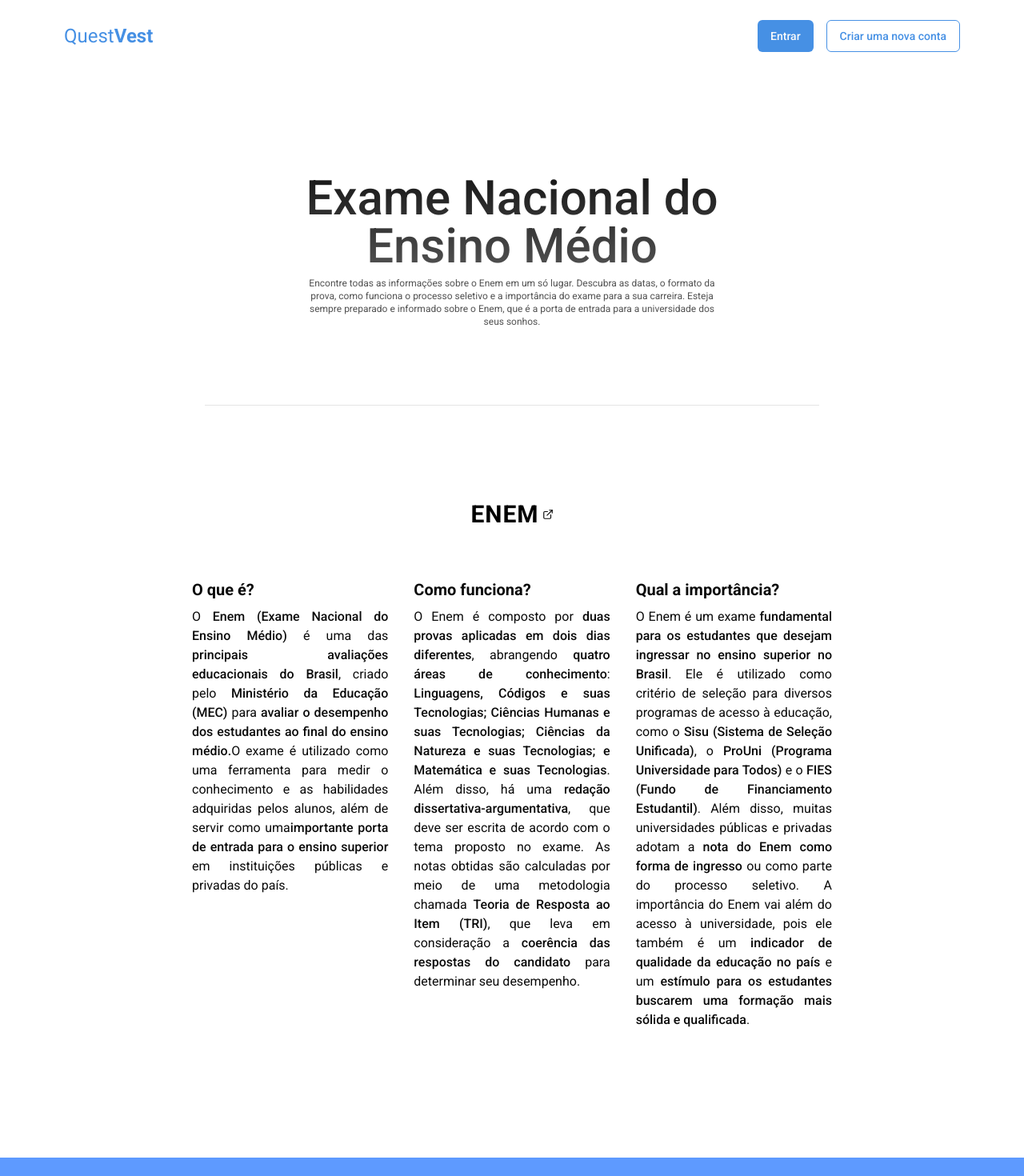
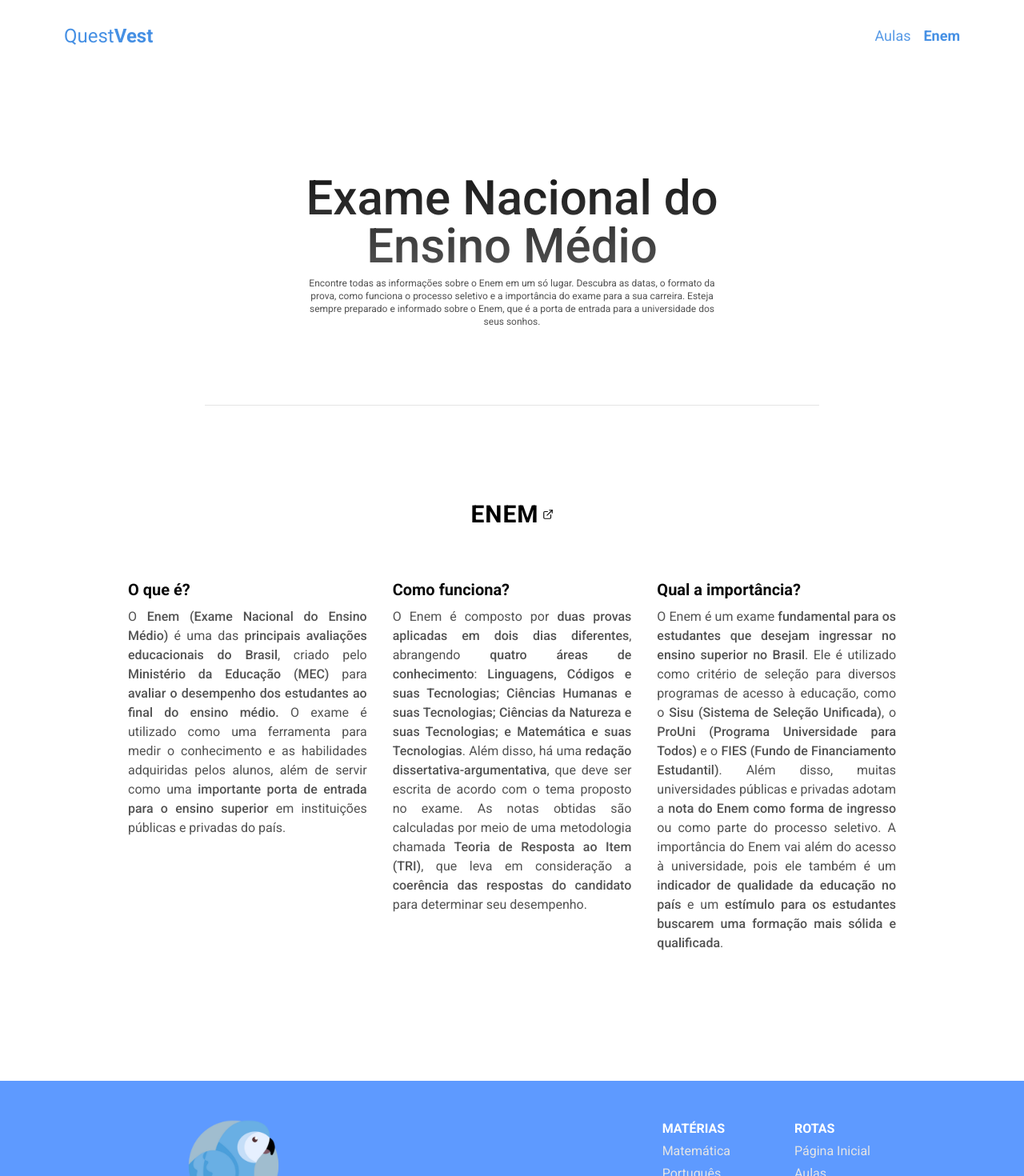
Before and after one commit to Dnowdd/StudyProjectFatec, a React (Vite) app: page /enem in a window 1280 px wide. Shown: the top 1470 px of the page at 80% size. Built offline with nearby package versions, Linux system fonts and the light colour scheme.

Commit message:
feat: adding paths to header

```diff
--- a/src/Routes/Dashboard/header.tsx
+++ b/src/Routes/Dashboard/header.tsx
@@ -1,9 +1,13 @@
 import { Button } from "@/components/ui/button";
 import { Menu } from "lucide-react";
 import { useEffect, useState } from "react";
+import { Link, useLocation } from "react-router-dom";
 
 export default function Header() {
   const [hasScrolled, setHasScrolled] = useState(false);
+  const [isHome, setIsHome] = useState(false);
+  const [actualPath, setActualPath] = useState("");
+  const location = useLocation();
 
   useEffect(() => {
     const handleScroll = () => {
@@ -17,6 +21,23 @@ export default function Header() {
     };
   }, []);
 
+  useEffect(() => {
+    setIsHome(location.pathname === "/");
+
+    setActualPath(location.pathname.split("/")[1]);
+  }, [location.pathname]);
+
+  const pages = [
+    {
+      label: "Aulas",
+      path: "/aulas",
+    },
+    {
+      label: "Enem",
+      path: "/enem",
+    },
+  ];
+
   return (
     <>
       <header
@@ -25,13 +46,27 @@ export default function Header() {
         }`}
       >
         <div className="xl:text-center max-xl:w-full">
-          <h1 className="text-2xl text-primary">
+          <Link to="/" className="text-2xl text-primary">
             Quest<strong>Vest</strong>
-          </h1>
+          </Link>
         </div>
         <div className="md:hidden h-full w-1/4 flex items-center justify-center">
           <Menu size={34} />
         </div>
+        {!isHome ? (
+          <div className="flex gap-4 max-md:hidden">
+            {pages.map((page) => (
+              <Link
+                to={page.path}
+                className={`text-primary text-lg ${
+                  `/${actualPath}` == page.path ? "font-semibold" : "opacity-90"
+                }`}
+              >
+                {page.label}
+              </Link>
+            ))}
+          </div>
+        ) : (
           <div className="flex gap-4 max-md:hidden">
             <Button className="hover:bg-primary-hover">Entrar</Button>
             <Button
@@ -41,6 +76,7 @@ export default function Header() {
               Criar uma nova conta
             </Button>
           </div>
+        )}
       </header>
       <div className="w-full h-[90px]"></div>
     </>
--- a/src/Routes/Enem/index.tsx
+++ b/src/Routes/Enem/index.tsx
@@ -1,8 +1,21 @@
 import GradualSpacing from "@/components/ui/gradual-spacing";
 import { ExternalLink } from "lucide-react";
+import { ReactNode } from "react";
 import { Link } from "react-router-dom";
 
 export default function Enem() {
+  const Card: React.FC<{ title: string; children: ReactNode }> = ({
+    title,
+    children,
+  }) => {
+    return (
+      <div className="w-full xl:w-1/3 flex flex-col gap-2">
+        <h2 className="text-xl font-semibold">{title}</h2>
+        <div className="text-justify text-neutral-600">{children}</div>
+      </div>
+    );
+  };
+
   return (
     <div className="flex flex-col items-center justify-center gap-24 pb-40">
       <div className="flex flex-col gap-2 items-center mt-32 relative">
@@ -20,7 +33,7 @@ export default function Enem() {
         </p>
       </div>
       <div className="w-3/5 h-px bg-neutral-200"></div>
-      <div className="flex flex-col items-center px-60 gap-10">
+      <div className="flex flex-col items-center px-4 xl:px-40 2xl:px-60 gap-10">
         <Link to="#" className="flex gap-2 items-center">
           <GradualSpacing
             className="font-display text-center text-3xl font-bold -tracking-widest text-black dark:text-white md:leading-[5rem]"
@@ -28,10 +41,8 @@ export default function Enem() {
           />
           <ExternalLink size={14} />
         </Link>
-        <div className="flex gap-8">
-          <div className="w-1/3 flex flex-col gap-2">
-            <h2 className="text-xl font-semibold">O que é?</h2>
-            <div className="text-justify">
+        <div className="flex flex-col xl:flex-row gap-8">
+          <Card title="O que é?">
             O{" "}
             <span className="font-medium">
               Enem (Exame Nacional do Ensino Médio)
@@ -45,18 +56,16 @@ export default function Enem() {
             para{" "}
             <span className="font-medium">
               avaliar o desempenho dos estudantes ao final do ensino médio.
-              </span>
-              O exame é utilizado como uma ferramenta para medir o conhecimento
-              e as habilidades adquiridas pelos alunos, além de servir como uma
+            </span>{" "}
+            O exame é utilizado como uma ferramenta para medir o conhecimento e
+            as habilidades adquiridas pelos alunos, além de servir como uma{" "}
             <span className="font-medium">
               importante porta de entrada para o ensino superior
             </span>{" "}
             em instituições públicas e privadas do país.
-            </div>
-          </div>
-          <div className="w-1/3 flex flex-col gap-2">
-            <h2 className="text-xl font-semibold">Como funciona?</h2>
-            <div className="text-justify">
+          </Card>
+
+          <Card title="Como funciona?">
             O Enem é composto por{" "}
             <span className="font-medium">
               duas provas aplicadas em dois dias diferentes
@@ -65,8 +74,8 @@ export default function Enem() {
             <span className="font-medium">quatro áreas de conhecimento</span>:{" "}
             <span className="font-medium">
               Linguagens, Códigos e suas Tecnologias; Ciências Humanas e suas
-                Tecnologias; Ciências da Natureza e suas Tecnologias; e
-                Matemática e suas Tecnologias
+              Tecnologias; Ciências da Natureza e suas Tecnologias; e Matemática
+              e suas Tecnologias
             </span>
             . Além disso, há uma{" "}
             <span className="font-medium">
@@ -82,11 +91,9 @@ export default function Enem() {
               coerência das respostas do candidato
             </span>{" "}
             para determinar seu desempenho.
-            </div>
-          </div>
-          <div className="w-1/3 flex flex-col gap-2">
-            <h2 className="text-xl font-semibold">Qual a importância?</h2>
-            <div className="text-justify">
+          </Card>
+
+          <Card title="Qual a importância?">
             O Enem é um exame{" "}
             <span className="font-medium">
               fundamental para os estudantes que desejam ingressar no ensino
@@ -120,8 +127,7 @@ export default function Enem() {
               qualificada
             </span>
             .
-            </div>
-          </div>
+          </Card>
         </div>
       </div>
     </div>
--- a/src/Routes/Home/index.tsx
+++ b/src/Routes/Home/index.tsx
@@ -2,6 +2,7 @@ import { Button } from "@/components/ui/button";
 import DotPattern from "@/components/ui/dot-pattern";
 import { ChevronRight } from "lucide-react";
 import { cn } from "@/lib/utils";
+import { Link } from "react-router-dom";
 
 export default function Home() {
   return (
@@ -22,9 +23,11 @@ export default function Home() {
           uma abordagem prática e focada, você estará sempre preparado para
           qualquer desafio no vestibular.
         </p>
-        <Button className="flex gap-2 px-8 my-4">
-          Iniciar Jornada <ChevronRight size={18} />
-        </Button>
+        <Link to="/aulas">
+          <Button className="flex gap-2 px-8 my-4">
+            Iniciar Jornada <ChevronRight size={18} />
+          </Button>
+        </Link>
       </div>
       <div className="w-3/5 h-px bg-neutral-200"></div>
       <div className="flex flex-col gap-2">
```
Lines whose indentation alone changed are shown as unchanged.
